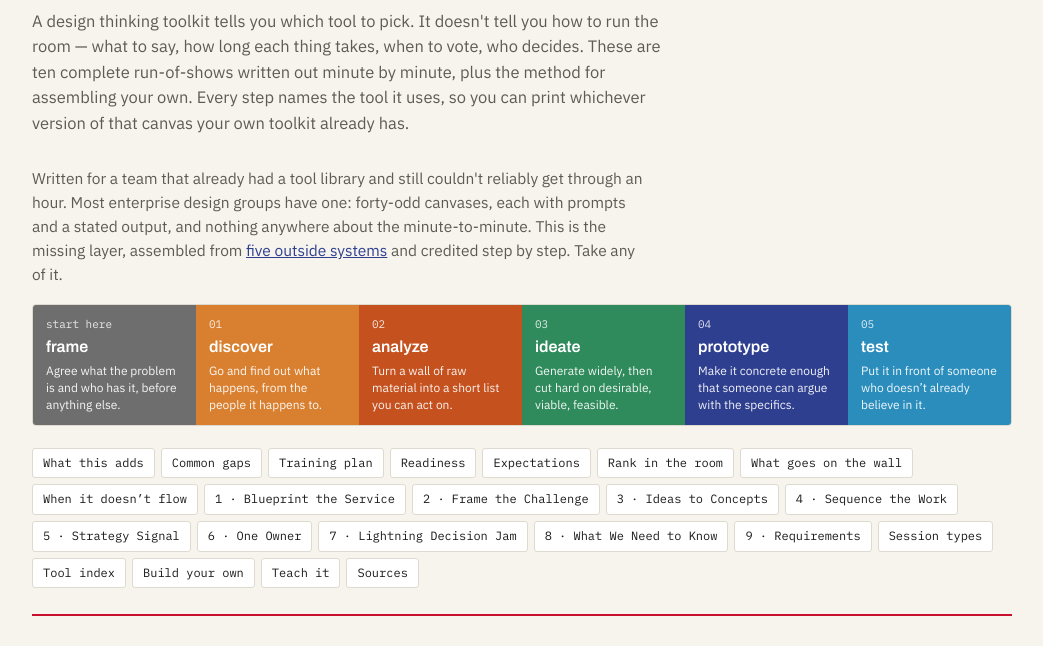
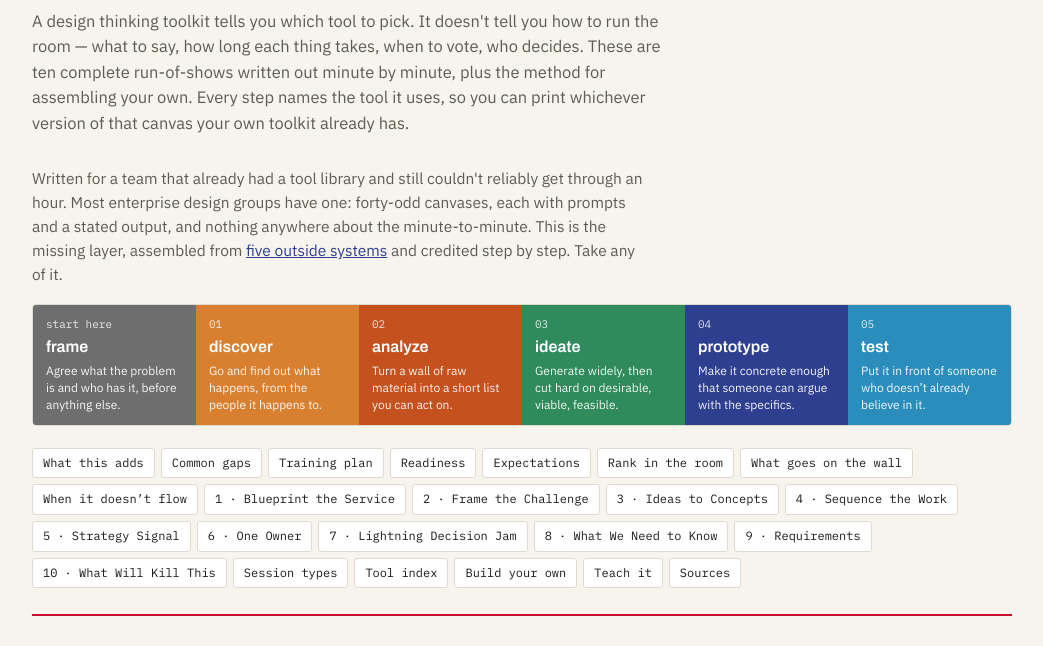
Before and after one commit to staceylayne78-bot/run-of-show-book, a plain HTML site: page index.html in a window 1280 px wide. Shown: the part 154-800 px from the top of the page, without its empty margins (118-1161 px from the left). Drawn offline with Linux system fonts and the light colour scheme.

Commit message:
Add a sticky contents bar; add run-of-show 10 to the nav

```diff
--- a/index.html
+++ b/index.html
@@ -52,7 +52,7 @@ a:focus-visible,button:focus-visible{outline:2px solid var(--key);outline-offset
 .eyebrow{font-family:var(--mono);font-size:12px;letter-spacing:.08em;text-transform:uppercase;color:var(--muted)}
 .lede{max-width:66ch;color:var(--muted);font-size:16.5px;margin-top:12px}
 header{display:grid;gap:18px;padding-bottom:26px;border-bottom:2px solid var(--key)}
-section{padding-top:46px;scroll-margin-top:20px}
+section{padding-top:46px;scroll-margin-top:62px}
 .sec-intro{max-width:70ch;color:var(--muted);margin:8px 0 20px}
 .label{font-family:var(--mono);font-size:11.5px;text-transform:uppercase;letter-spacing:.07em;color:var(--muted);margin-bottom:8px}
 .mono{font-family:var(--mono)}
@@ -154,9 +154,32 @@ ol.method b{display:block;grid-column:2}
 ol.method span{color:var(--muted);grid-column:2;display:block;margin-top:3px}
 footer{margin-top:54px;padding-top:18px;border-top:1px solid var(--line);font-size:13px;color:var(--muted)}
 @media (max-width:620px){.step{grid-template-columns:1fr}.step .clock{display:flex;gap:7px}.rtop .meta{text-align:left}}
+
+/* sticky nav */
+.sticky{position:fixed;top:0;left:0;right:0;z-index:60;background:var(--paper);border-bottom:1px solid var(--line);transform:translateY(-101%);transition:transform .16s ease}
+.sticky.on{transform:none}
+.sticky .sbar{max-width:1020px;margin:0 auto;padding:0 20px;height:46px;display:flex;align-items:center;gap:16px}
+.sticky .home{font-family:var(--display);font-weight:700;font-size:15px;color:var(--ink);text-decoration:none;white-space:nowrap}
+.sticky .here{font-family:var(--mono);font-size:11.5px;color:var(--muted);white-space:nowrap;overflow:hidden;text-overflow:ellipsis;min-width:0}
+.sticky .here b{color:var(--ink);font-weight:600}
+.sticky .ctl{margin-left:auto;flex:none;font-family:var(--mono);font-size:10.5px;letter-spacing:.06em;text-transform:uppercase;background:var(--card);border:1px solid var(--line);color:var(--ink);border-radius:4px;padding:6px 11px;cursor:pointer;line-height:1.5}
+.sticky .ctl:hover{border-color:var(--muted)}
+.sticky .ctl[aria-expanded="true"]{background:var(--ink);color:var(--paper);border-color:var(--ink)}
+.panel{display:none;border-top:1px solid var(--line);background:var(--paper);max-height:72vh;overflow-y:auto}
+.panel.on{display:block}
+.panel .pin{max-width:1020px;margin:0 auto;padding:20px 20px 24px;display:grid;grid-template-columns:1fr 1fr 1fr;gap:26px;align-items:start}
+.panel h4{font-family:var(--mono);font-size:9.5px;letter-spacing:.07em;text-transform:uppercase;color:var(--muted);margin:0 0 9px;padding-left:7px}
+.panel ul{list-style:none;margin:0;padding:0;display:grid;gap:1px}
+.panel a{display:block;font-size:13.5px;line-height:1.35;color:var(--ink);text-decoration:none;padding:5px 7px;border-radius:3px}
+.panel a:hover{background:var(--faint)}
+.panel a.cur{background:var(--faint);font-weight:600;box-shadow:inset 2px 0 0 var(--key)}
+.panel a i{font-style:normal;font-family:var(--mono);font-size:11px;color:var(--muted);margin-right:7px}
+.panel a.cur i{color:var(--key)}
+@media (max-width:760px){.panel .pin{grid-template-columns:1fr;gap:18px}.sticky .here{display:none}}
+@media print{.sticky{display:none}}
 </style>
 
-<div class="wrap">
+<div class="wrap" id="top">
 <header>
   <div class="eyebrow">Workshop facilitation · Stacey Layne Martin · service design</div>
   <h1>Run-of-Show Book</h1>
@@ -171,7 +194,7 @@ footer{margin-top:54px;padding-top:18px;border-top:1px solid var(--line);font-si
     <div class="phasetab pt-test"><div class="n">05</div><b>test</b><p>Put it in front of someone who doesn’t already believe in it.</p></div>
   </div>
   <nav class="toc">
-    <a href="#gap">What this adds</a><a href="#gaps">Common gaps</a><a href="#ready">Training plan</a><a href="#gate">Readiness</a><a href="#expect">Expectations</a><a href="#rank">Rank in the room</a><a href="#spine">What goes on the wall</a><a href="#handoff">When it doesn’t flow</a><a href="#r4">1 · Blueprint the Service</a><a href="#r1">2 · Frame the Challenge</a><a href="#r2">3 · Ideas to Concepts</a><a href="#r3">4 · Sequence the Work</a><a href="#r5">5 · Strategy Signal</a><a href="#r6">6 · One Owner</a><a href="#r7">7 · Lightning Decision Jam</a><a href="#r8">8 · What We Need to Know</a><a href="#r9">9 · Requirements</a><a href="#types">Session types</a><a href="#tools">Tool index</a><a href="#compose">Build your own</a><a href="#teach">Teach it</a><a href="#sources">Sources</a>
+    <a href="#gap">What this adds</a><a href="#gaps">Common gaps</a><a href="#ready">Training plan</a><a href="#gate">Readiness</a><a href="#expect">Expectations</a><a href="#rank">Rank in the room</a><a href="#spine">What goes on the wall</a><a href="#handoff">When it doesn’t flow</a><a href="#r4">1 · Blueprint the Service</a><a href="#r1">2 · Frame the Challenge</a><a href="#r2">3 · Ideas to Concepts</a><a href="#r3">4 · Sequence the Work</a><a href="#r5">5 · Strategy Signal</a><a href="#r6">6 · One Owner</a><a href="#r7">7 · Lightning Decision Jam</a><a href="#r8">8 · What We Need to Know</a><a href="#r9">9 · Requirements</a><a href="#r10">10 · What Will Kill This</a><a href="#types">Session types</a><a href="#tools">Tool index</a><a href="#compose">Build your own</a><a href="#teach">Teach it</a><a href="#sources">Sources</a>
   </nav>
 </header>
 
@@ -1206,3 +1229,90 @@ document.getElementById("recipebody").innerHTML=RECIPES.map(recipeHTML).join("")
 })();
 
 </script>
+<script>
+/* ---------- sticky contents bar ----------
+   One long document beats several short ones here: Cmd+F reaches every word
+   and the whole book stays one portable file. What a long document needs is
+   a way to move around it without going back to the top, which is this. */
+(function(){
+  var GROUPS=[
+    ["Before you run",["gap","gaps","ready","reps","gate","expect","rank","spine","handoff"]],
+    ["The run-of-shows",["recipes","r4","r1","r2","r3","r5","r6","r7","r8","r9","r10"]],
+    ["Reference",["types","tools","compose","teach","sources"]]
+  ];
+  function label(sec){
+    var r=sec.classList.contains("recipe");
+    var h=sec.querySelector(r?".rtop h2":"h2");
+    var n=r?sec.querySelector(".rtop .eyebrow"):null;
+    var t=h?h.textContent.trim():sec.id;
+    return [n?n.textContent.replace(/\D+/g,""):"", t];
+  }
+  var items=[],seen={};
+  GROUPS.forEach(function(g){
+    g[1].forEach(function(id){
+      var sec=document.getElementById(id);
+      if(!sec||seen[id])return;
+      seen[id]=1;
+      var L=label(sec);
+      items.push({id:id,group:g[0],num:L[0],text:L[1],el:sec});
+    });
+  });
+  if(!items.length)return;
+
+  var bar=document.createElement("div");
+  bar.className="sticky";
+  var groups=GROUPS.map(function(g){
+    var li=items.filter(function(it){return it.group===g[0]}).map(function(it){
+      return '<li><a href="#'+it.id+'" data-id="'+it.id+'">'+
+        (it.num?'<i>'+it.num+'</i>':'')+it.text.replace(/[<>&]/g,"")+'</a></li>';
+    }).join("");
+    return '<div><h4>'+g[0]+'</h4><ul>'+li+'</ul></div>';
+  }).join("");
+  bar.innerHTML='<div class="sbar">'+
+    '<a class="home" href="#top">Run-of-Show Book</a>'+
+    '<span class="here" id="here"></span>'+
+    '<button class="ctl" type="button" aria-expanded="false">Contents</button>'+
+    '</div><div class="panel"><div class="pin">'+groups+'</div></div>';
+  document.body.appendChild(bar);
+
+  var btn=bar.querySelector(".ctl"),panel=bar.querySelector(".panel"),here=bar.querySelector("#here");
+  var links={};
+  bar.querySelectorAll(".panel a").forEach(function(a){links[a.dataset.id]=a});
+
+  function close(){panel.classList.remove("on");btn.setAttribute("aria-expanded","false")}
+  btn.addEventListener("click",function(){
+    var open=panel.classList.toggle("on");
+    btn.setAttribute("aria-expanded",open?"true":"false");
+  });
+  panel.addEventListener("click",function(e){if(e.target.closest("a"))close()});
+  document.addEventListener("click",function(e){if(!bar.contains(e.target))close()});
+  document.addEventListener("keydown",function(e){
+    if(e.key==="Escape")close();
+    if(e.key==="c"&&!/^(INPUT|TEXTAREA)$/.test((e.target.tagName||""))&&!e.metaKey&&!e.ctrlKey&&!e.altKey){
+      e.preventDefault();btn.click();
+    }
+  });
+
+  var cur=null,tick=false;
+  function spy(){
+    tick=false;
+    var y=window.scrollY||document.documentElement.scrollTop;
+    bar.classList.toggle("on",y>260);
+    if(y<=260&&panel.classList.contains("on"))close();
+    var best=null;
+    for(var i=0;i<items.length;i++){
+      if(items[i].el.getBoundingClientRect().top<=90)best=items[i];
+    }
+    if(best===cur)return;
+    if(cur&&links[cur.id])links[cur.id].classList.remove("cur");
+    cur=best;
+    if(cur){
+      if(links[cur.id])links[cur.id].classList.add("cur");
+      here.innerHTML=cur.group+' &nbsp;·&nbsp; <b>'+(cur.num?cur.num+" · ":"")+cur.text.replace(/[<>&]/g,"")+'</b>';
+    }else here.textContent="";
+  }
+  addEventListener("scroll",function(){if(!tick){tick=true;requestAnimationFrame(spy)}},{passive:true});
+  addEventListener("resize",spy,{passive:true});
+  spy();
+})();
+</script>
```
